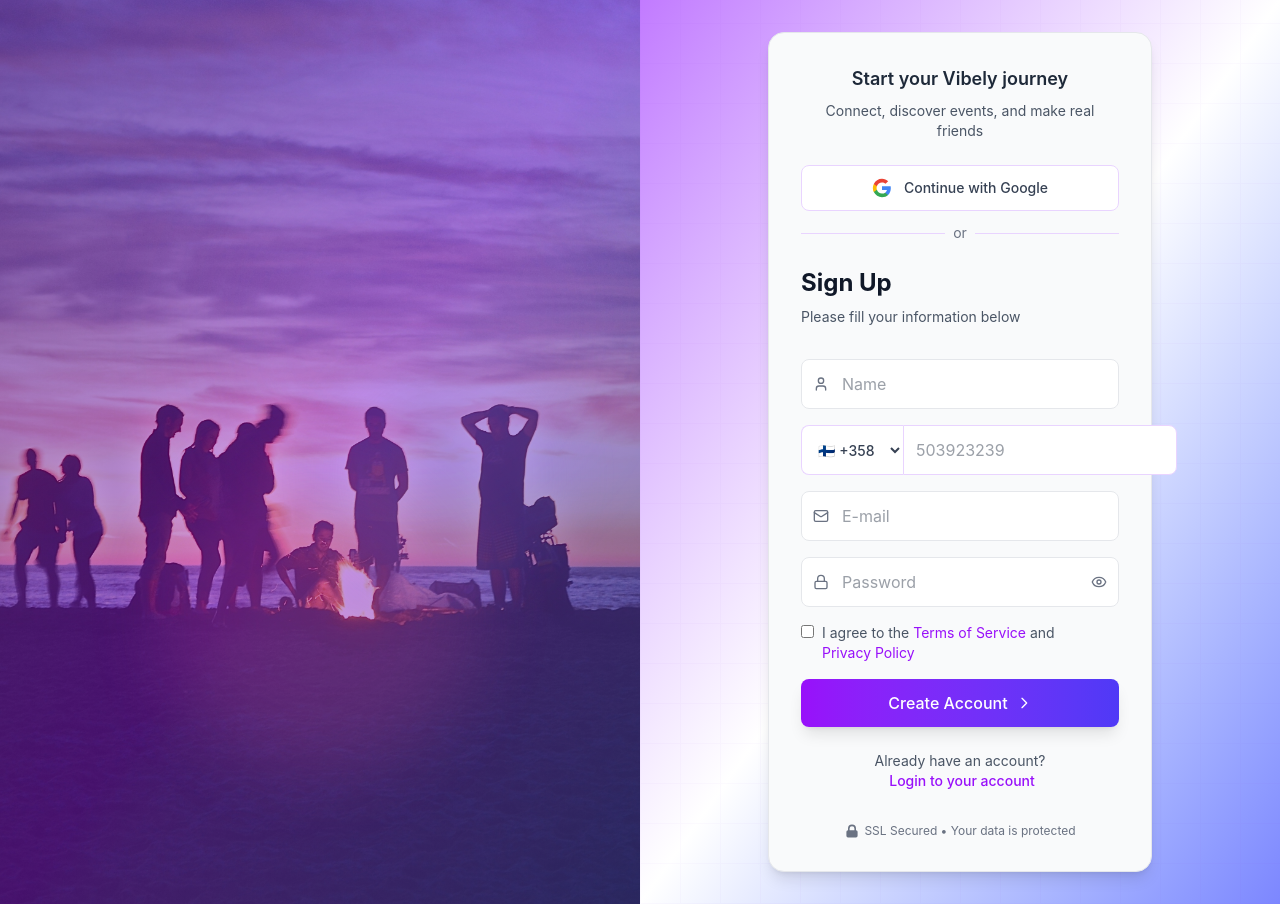
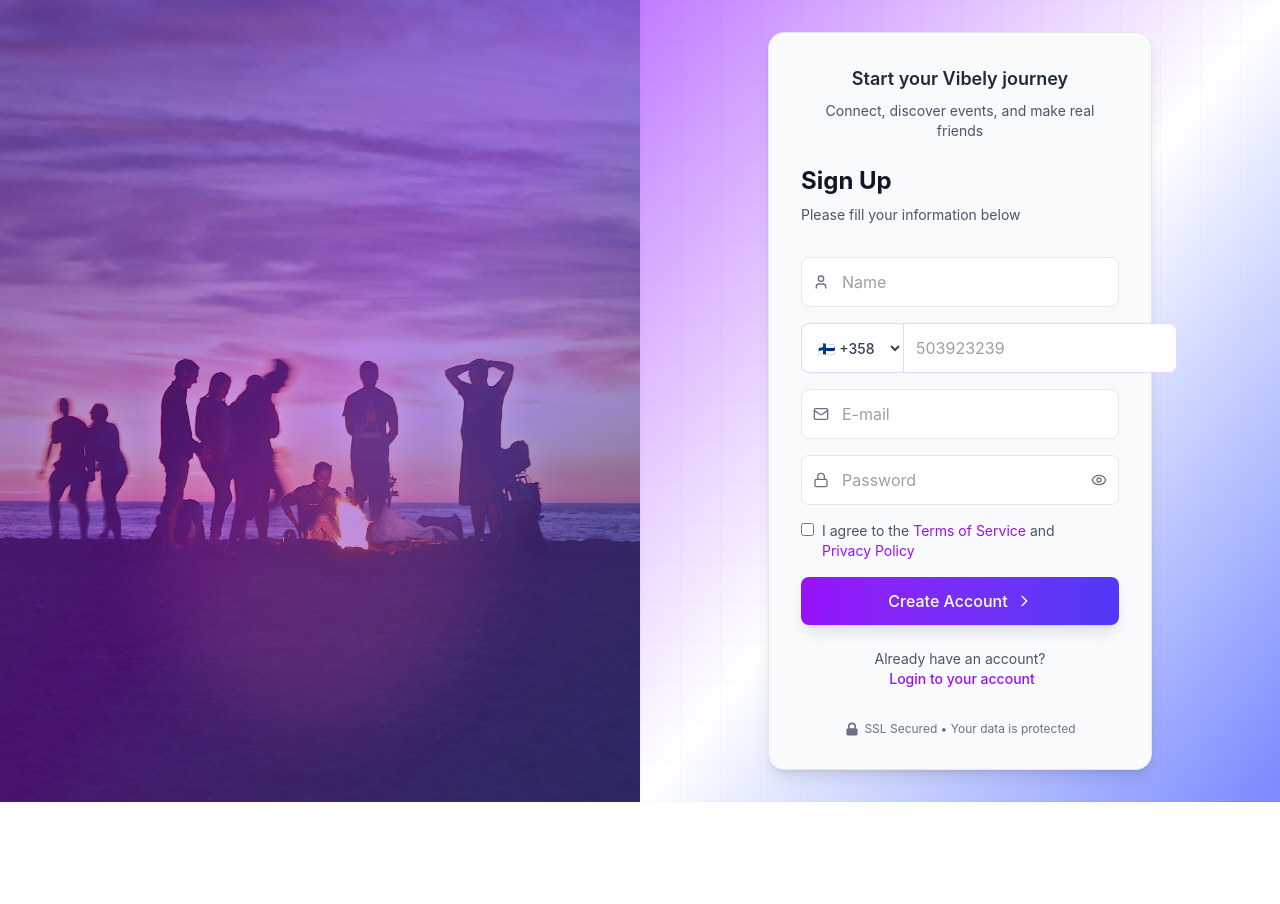
Before and after one commit to MehdiZaidaneS/Vibely, a React (Vite) app in the folder frontend/: page /register in a window 1280 px wide. After the commit the page ends 802 px from the top, so only its background shows below. Built offline with nearby package versions, Linux system fonts and the light colour scheme.

Commit message:
Hidden google login button

```diff
--- a/frontend/src/components/auth/Register-Login/AuthForm.jsx
+++ b/frontend/src/components/auth/Register-Login/AuthForm.jsx
@@ -55,7 +55,7 @@ const AuthForm = ({
           </div>
 
           {/* Google login button - signup only */}
-          {!isLogin && (
+          {/* {!isLogin && (
             <div
               className={`mb-6 space-y-3 ${styles.animateSlideUp}`}
               style={{ animationDelay: "0.1s" }}
@@ -63,7 +63,7 @@ const AuthForm = ({
               <GoogleLoginButton />
 
               {/* Divider */}
-              <div className="relative">
+              {/* <div className="relative">
                 <div className="absolute inset-0 flex items-center">
                   <div className="w-full border-t border-purple-200"></div>
                 </div>
@@ -72,7 +72,7 @@ const AuthForm = ({
                 </div>
               </div>
             </div>
-          )}
+          )} */}
 
           {/* Form header */}
           <div className={`mb-8 ${styles.animateSlideDown}`}>
```
Also changed, not shown: 1 other file (tests, documents, lock files or other folders).
